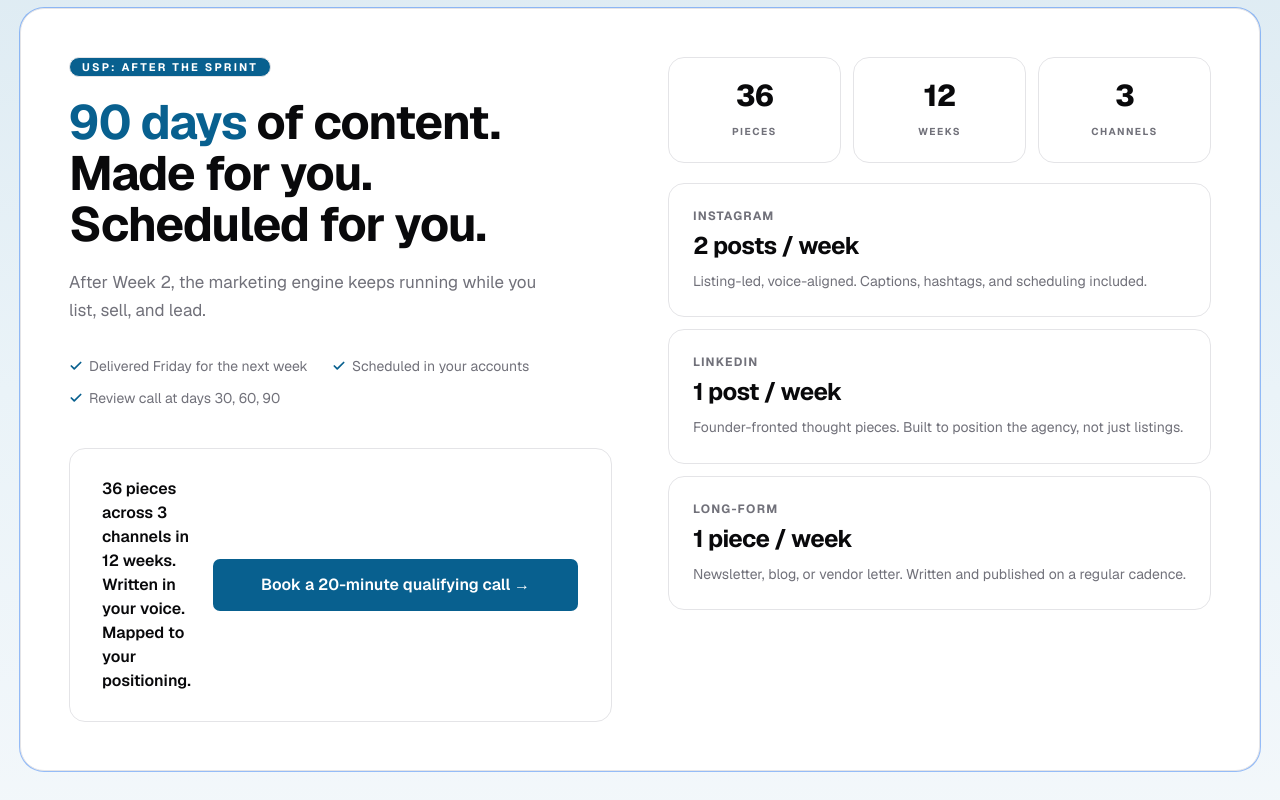
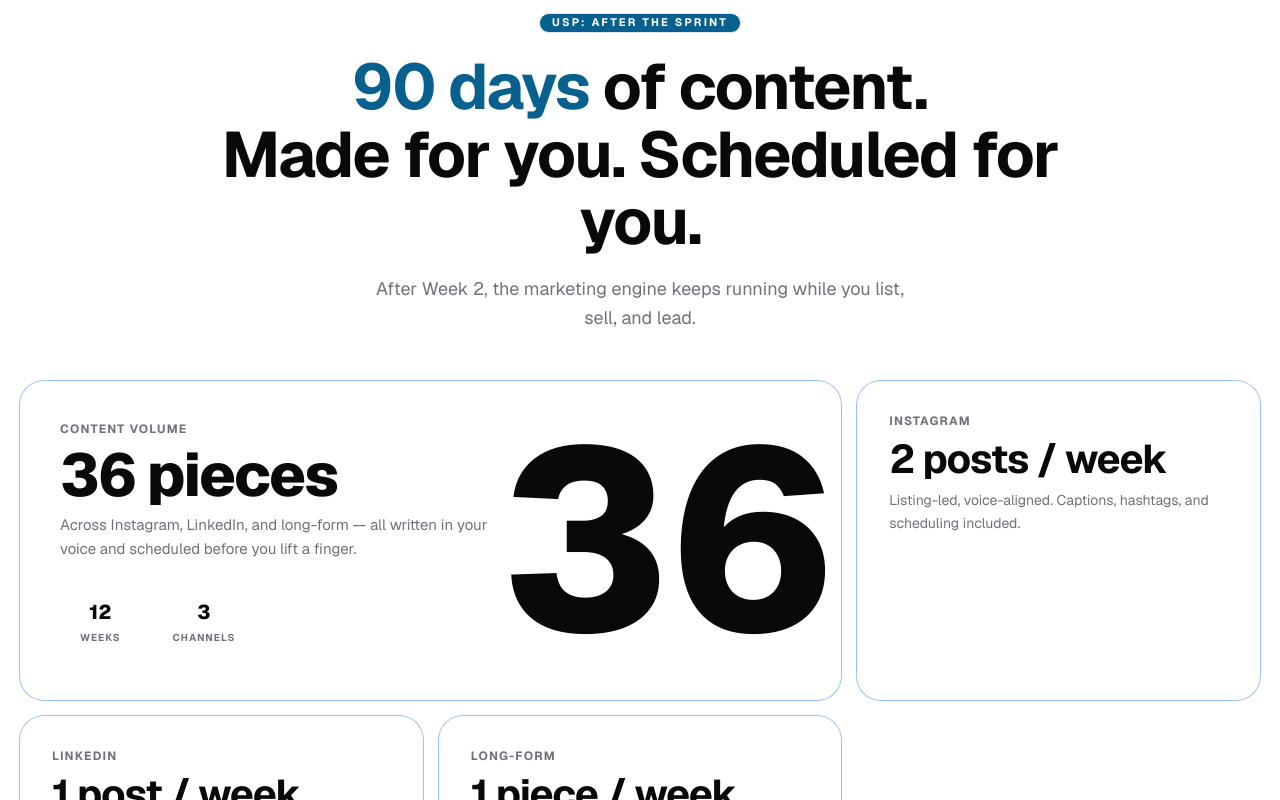
Before and after one commit to SwayamDebata/soubh-and-co, a React (Vite) app: page / in a window 1280 px wide. Shown: the part 7520-8320 px from the top of the page. Built offline with nearby package versions, Linux system fonts and the light colour scheme; no server answers.

Commit message:
Redesign ContentNinetyDays as interactive bento grid highlight section

```diff
--- a/src/App.jsx
+++ b/src/App.jsx
@@ -977,26 +977,94 @@ function ContentNinetyDays() {
 
   return (
     <FadeIn>
-      <section className="border-b border-border bg-gradient-to-b from-[#DCEAF2] via-[#EAF3F8] to-[#F4F8FB] py-20 md:py-28">
+      <section className="border-b border-border bg-background py-20 md:py-28">
         <div className={contentWide}>
-          <Card className="overflow-hidden rounded-3xl border border-border bg-white p-8 md:p-10 lg:p-12">
-            <div className="grid gap-10 lg:grid-cols-2 lg:gap-14">
-              {/* Left — copy + CTA */}
-              <div className="flex flex-col">
+          {/* Header */}
+          <div className="mx-auto max-w-[920px] text-center">
             <Badge className="inline-flex w-fit rounded-full border border-border bg-primary px-3 py-1.5 text-[10px] font-bold uppercase tracking-[0.2em] text-primary-foreground hover:bg-primary md:text-[11px]">
               USP: After the sprint
             </Badge>
 
-                <h2 className="mt-5 font-display text-[clamp(1.95rem,4.4vw,3rem)] font-bold leading-[1.06] tracking-tight text-foreground">
+            <h2 className="mt-5 font-display text-[clamp(2.25rem,5.5vw,4rem)] font-bold leading-[1.05] tracking-tight text-foreground">
               <span className="text-primary">90 days</span> of content.
               <br className="hidden sm:block" /> Made for you. Scheduled for you.
             </h2>
 
-                <p className="mt-4 max-w-[480px] text-[16px] leading-[1.6] text-muted-foreground md:mt-5 md:text-[17px]">
+            <p className="mx-auto mt-4 max-w-[560px] text-[16px] leading-[1.6] text-muted-foreground md:mt-5 md:text-[18px]">
               After Week 2, the marketing engine keeps running while you list, sell, and lead.
             </p>
-
-                <div className="mt-8 flex flex-wrap items-center gap-x-6 gap-y-3 text-sm text-muted-foreground">
+          </div>
+
+          {/* Bento Grid */}
+          <div className="mt-12 grid gap-4 md:grid-cols-2 lg:grid-cols-3">
+            {/* Main stat card — spans 2 cols */}
+            <motion.div
+              className="md:col-span-2"
+              initial={{ opacity: 0, y: 24 }}
+              whileInView={{ opacity: 1, y: 0 }}
+              viewport={{ once: true }}
+              transition={{ duration: 0.5 }}
+              whileHover={{ y: -6 }}
+            >
+              <Card className="relative h-full overflow-hidden rounded-3xl border-border bg-white p-8 md:p-10">
+                <span className="absolute right-2 top-1/2 -translate-y-1/2 font-display text-[9rem] font-extrabold leading-none text-primary/[0.04] select-none md:text-[13rem] lg:text-[16rem]">
+                  36
+                </span>
+                <div className="relative z-10">
+                  <p className="text-xs font-bold uppercase tracking-widest text-muted-foreground">Content volume</p>
+                  <p className="mt-2 font-display text-5xl font-extrabold tracking-tight text-foreground md:text-6xl">36 pieces</p>
+                  <p className="mt-2 max-w-md text-[15px] leading-[1.65] text-muted-foreground">
+                    Across Instagram, LinkedIn, and long-form — all written in your voice and scheduled before you lift a finger.
+                  </p>
+                  <div className="mt-6 flex gap-3">
+                    {stats.slice(1).map((s) => (
+                      <div
+                        key={s.label}
+                        className="rounded-xl bg-secondary/50 px-5 py-3 text-center transition-colors hover:bg-secondary">
+                        <p className="text-xl font-extrabold text-foreground">{s.num}</p>
+                        <p className="mt-0.5 text-[10px] font-bold uppercase tracking-widest text-muted-foreground">{s.label}</p>
+                      </div>
+                    ))}
+                  </div>
+                </div>
+              </Card>
+            </motion.div>
+
+            {/* Channel cards — bento items */}
+            {channels.map((ch, i) => (
+              <motion.div
+                key={ch.name}
+                initial={{ opacity: 0, y: 24 }}
+                whileInView={{ opacity: 1, y: 0 }}
+                viewport={{ once: true }}
+                transition={{ duration: 0.5, delay: 0.1 * (i + 1) }}
+                whileHover={{ y: -6, boxShadow: "0 20px 50px -12px rgba(0,0,0,0.1)" }}
+              >
+                <Card className="relative h-full overflow-hidden rounded-3xl border-border bg-white p-6 md:p-8">
+                  <div className="absolute -right-6 -top-6 h-28 w-28 rounded-full bg-primary/[0.04] md:h-32 md:w-32" />
+                  <div className="relative z-10">
+                    <p className="text-xs font-bold uppercase tracking-widest text-muted-foreground">{ch.name}</p>
+                    <p className="mt-3 font-display text-3xl font-bold tracking-tight text-foreground md:text-[2.5rem]">
+                      {ch.freq}
+                    </p>
+                    <p className="mt-3 text-sm leading-[1.65] text-muted-foreground">{ch.desc}</p>
+                  </div>
+                </Card>
+              </motion.div>
+            ))}
+
+            {/* Bottom process + CTA — full width */}
+            <motion.div
+              className="md:col-span-2 lg:col-span-3"
+              initial={{ opacity: 0, y: 24 }}
+              whileInView={{ opacity: 1, y: 0 }}
+              viewport={{ once: true }}
+              transition={{ duration: 0.5, delay: 0.4 }}
+              whileHover={{ y: -4 }}
+            >
+              <Card className="rounded-3xl border-border bg-white p-6 md:p-8">
+                <div className="flex flex-col items-center justify-between gap-6 md:flex-row">
+                  <div className="flex flex-wrap items-center justify-center gap-x-6 gap-y-2 text-sm text-muted-foreground">
                     <span className="inline-flex items-center gap-1.5">
                       <Check size={14} className="text-primary" strokeWidth={3} />
                       Delivered Friday for the next week
@@ -1010,69 +1078,13 @@ function ContentNinetyDays() {
                       Review call at days 30, 60, 90
                     </span>
                   </div>
-
-                <div className="mt-auto pt-10">
-                  <div className="flex flex-col items-stretch gap-5 rounded-2xl border border-border bg-secondary/40 px-6 py-6 md:flex-row md:items-center md:justify-between md:px-8 md:py-7">
-                    <p className="max-w-md text-[15px] font-semibold leading-[1.6] text-foreground md:text-base">
-                      36 pieces across 3 channels in 12 weeks. Written in your voice. Mapped to your positioning.
-                    </p>
                   <Button asChild className={`${ctaPrimary} w-full shrink-0 md:w-auto`}>
                     <a href="/book">Book a 20-minute qualifying call →</a>
                   </Button>
                 </div>
-                </div>
-              </div>
-
-              {/* Right — box sections */}
-              <div className="space-y-5">
-                {/* Stats */}
-                <motion.div
-                  className="grid grid-cols-3 gap-3"
-                  initial="hidden"
-                  whileInView="visible"
-                  viewport={{ once: true }}
-                  variants={{ visible: { transition: { staggerChildren: 0.1 } } }}
-                >
-                  {stats.map((stat) => (
-                    <motion.div
-                      key={stat.label}
-                      variants={{ hidden: { opacity: 0, y: 20 }, visible: { opacity: 1, y: 0 } }}
-                      transition={{ duration: 0.4 }}
-                      className="flex flex-col items-center justify-center rounded-2xl border border-border bg-background px-4 py-5"
-                    >
-                      <p className="text-2xl font-extrabold leading-none tracking-tight text-foreground md:text-3xl">
-                        {stat.num}
-                      </p>
-                      <p className="mt-2 text-[10px] font-bold uppercase tracking-[0.15em] text-muted-foreground">
-                        {stat.label}
-                      </p>
+              </Card>
             </motion.div>
-                  ))}
-                </motion.div>
-
-                {/* Channel cards */}
-                <div className="space-y-3">
-                  {channels.map((ch) => (
-                    <motion.div
-                      key={ch.name}
-                      initial={{ opacity: 0, y: 20 }}
-                      whileInView={{ opacity: 1, y: 0 }}
-                      viewport={{ once: true }}
-                      transition={{ duration: 0.4 }}
-                      className="relative overflow-hidden rounded-2xl border border-border bg-background p-5 md:p-6"
-                    >
-                      <div className={`absolute left-0 top-0 h-full w-1 ${ch.accent}`} />
-                      <p className="text-xs font-bold uppercase tracking-widest text-muted-foreground">{ch.name}</p>
-                      <p className="mt-1.5 text-xl font-bold tracking-tight text-foreground md:text-2xl">
-                        {ch.freq}
-                      </p>
-                      <p className="mt-2 text-sm leading-[1.6] text-muted-foreground">{ch.desc}</p>
-                    </motion.div>
-                  ))}
-                </div>
-              </div>
-            </div>
-          </Card>
+          </div>
         </div>
       </section>
     </FadeIn>
```
Lines whose indentation alone changed are shown as unchanged.
